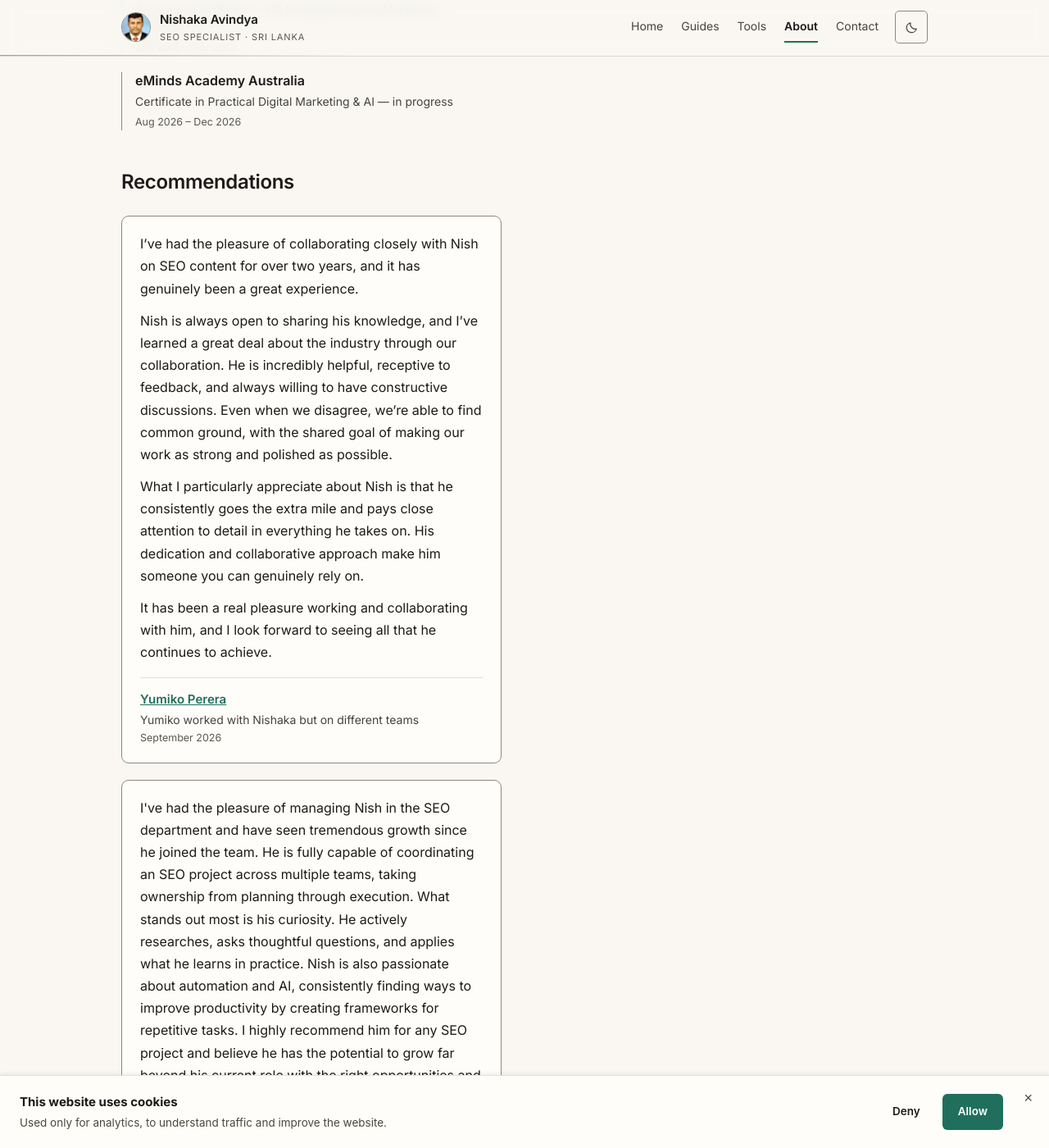
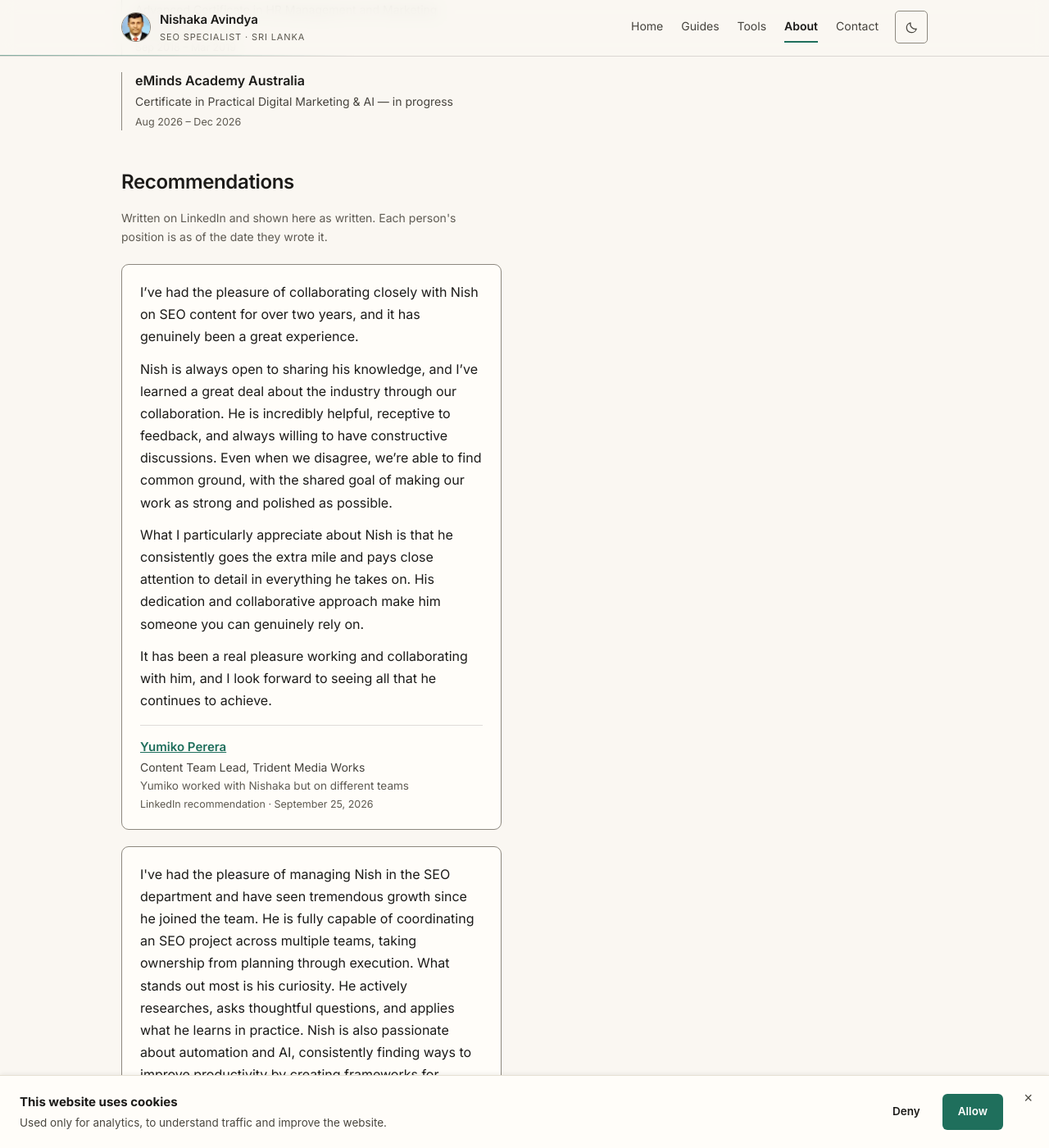
Before and after one commit to nishaka-avindya/nishaka-avindya.github.io, a Jekyll site: the page built from about.html, in a window 1280 px wide and 1400 px high, scrolled down 1412 px. Shown: the whole window at 82% size. Built offline with Jekyll 4.4.1, drawn with Linux system fonts in a browser that asks for light colours; some of the changed text lies outside the part shown.

Commit message:
Add files via upload

```diff
--- a/_data/recommendations.yml
+++ b/_data/recommendations.yml
@@ -1,6 +1,8 @@
 - id: "recommendation-yumiko-perera-2026-09"
   name: "Yumiko Perera"
   url: "https://www.linkedin.com/in/yumiko-perera-96366a226"
+  title: "Content Team Lead"
+  company: "Trident Media Works"
   relationship: "Yumiko worked with Nishaka but on different teams"
   date: "2026-09-25"
   text:
@@ -11,6 +13,8 @@
 - id: "recommendation-chathuka-upeksha-2026-08"
   name: "Chathuka Upeksha"
   url: "https://www.linkedin.com/in/chathuka-upeksha"
+  title: "Search Engine Optimization Team Lead"
+  company: "Trident Media Works"
   relationship: "Chathuka managed Nishaka directly"
   date: "2026-08-07"
   text:
--- a/_includes/schema-reviews.html
+++ b/_includes/schema-reviews.html
@@ -12,7 +12,9 @@
       "author": {
         "@type": "Person",
         "name": {{ r.name | jsonify }},
-        "url": {{ r.url | jsonify }}
+        "url": {{ r.url | jsonify }}{% if r.title %},
+        "jobTitle": {{ r.title | jsonify }}{% endif %}{% if r.company %},
+        "worksFor": { "@type": "Organization", "name": {{ r.company | jsonify }} }{% endif %}
       },
       "reviewBody": {{ r.text | join: " " | jsonify }},
       "datePublished": {{ r.date | jsonify }},
--- a/_includes/style.css
+++ b/_includes/style.css
@@ -817,6 +817,13 @@ img { max-width: 100%; height: auto; }
   margin-top: 5px;
 }
 
+.rec-intro {
+  font-size: 14px;
+  line-height: 1.6;
+  color: var(--color-neutral-400);
+  margin: -8px 0 22px;
+  max-width: 68ch;
+}
 .rec-list { display: grid; gap: 20px; margin: 0 0 34px; }
 .rec {
   margin: 0;
@@ -836,7 +843,8 @@ img { max-width: 100%; height: auto; }
   border-top: 1px solid var(--color-divider);
 }
 .rec-name { font-size: 15px; font-weight: 600; }
-.rec-relationship { font-size: 14px; line-height: 1.5; color: var(--color-neutral-300); }
+.rec-role { font-size: 14px; line-height: 1.5; color: var(--color-neutral-300); }
+.rec-relationship { font-size: 13.5px; line-height: 1.5; color: var(--color-neutral-400); }
 .rec-date { font-size: 12.5px; color: var(--color-neutral-500); }
 
 .fact-panel {
--- a/about.html
+++ b/about.html
@@ -51,6 +51,7 @@ meta_title: "About Nishaka Avindya — SEO Specialist in Sri Lanka"
       {% assign n_recs = recs | size %}
       {% if n_recs > 0 %}
       <h2 class="about-heading" id="recommendations">Recommendations</h2>
+      <p class="rec-intro">Written on LinkedIn and shown here as written. Each person's position is as of the date they wrote it.</p>
       <div class="rec-list">
         {% for r in recs %}
         <figure class="rec" id="{{ r.id }}">
@@ -60,8 +61,11 @@ meta_title: "About Nishaka Avindya — SEO Specialist in Sri Lanka"
           </blockquote>
           <figcaption class="rec-source">
             <a class="rec-name" href="{{ r.url }}" rel="noopener" target="_blank">{{ r.name | escape }}</a>
-            <span class="rec-relationship">{{ r.relationship | escape }}</span>
-            <time class="rec-date" datetime="{{ r.date }}">{{ r.date | date: "%B %Y" }}</time>
+            {% if r.title and r.company %}<span class="rec-role">{{ r.title | escape }}, {{ r.company | escape }}</span>
+            {% elsif r.title %}<span class="rec-role">{{ r.title | escape }}</span>
+            {% elsif r.company %}<span class="rec-role">{{ r.company | escape }}</span>
+            {% endif %}<span class="rec-relationship">{{ r.relationship | escape }}</span>
+            <span class="rec-date">LinkedIn recommendation · <time datetime="{{ r.date }}">{{ r.date | date: "%B %-d, %Y" }}</time></span>
           </figcaption>
         </figure>
         {% endfor %}
```
